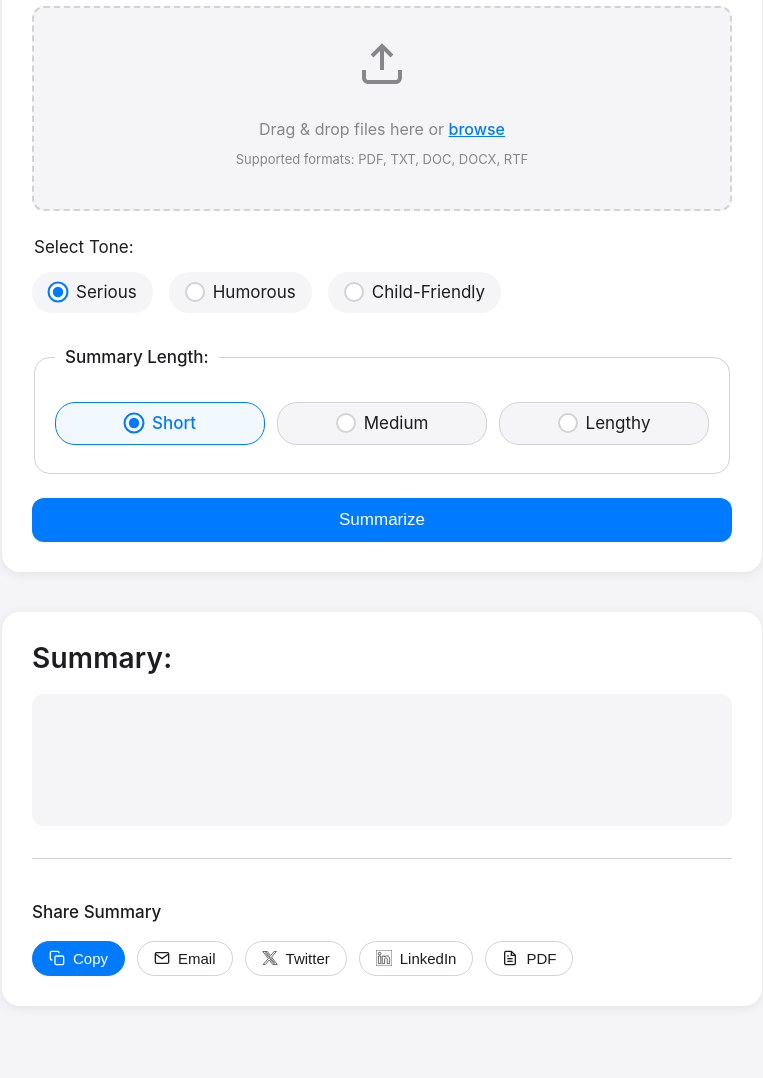
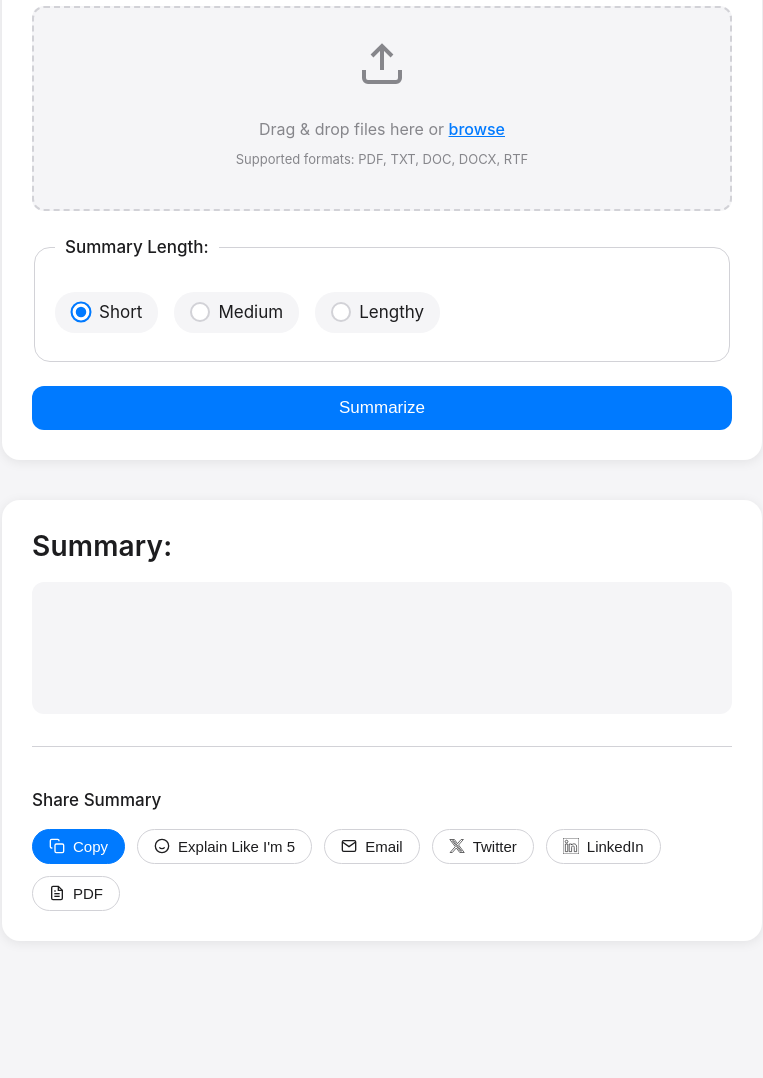
Before and after one commit to christiancalfp/tldrift, a Flask app: page / in a window 1280 px wide. Shown: the part 807-1885 px from the top of the page, without its empty margins (258-1021 px from the left). After the commit the page ends 1718 px from the top, so only its background shows below. Run offline with Flask 3, Linux system fonts and the light colour scheme; some libraries are stand-ins or nearby versions.

Commit message:
Remove tone selection and add ELI5 functionality

```diff
--- a/app.py
+++ b/app.py
@@ -207,44 +207,35 @@ def fetch_article_text(url):
         logger.error(f"Error parsing content from {url}: {e}")
         return None, f"Could not parse content from the URL. Error: {e}"
 
-def get_toned_summary(text, tone, length='medium'):
-    """Generates summary and applies tone using OpenAI API."""
+def get_summary(text, length='medium'):
+    """Generates summary using OpenAI API based on the specified length."""
     if not text or not text.strip():
          return None, "Input text is empty."
     if not client: # Check if client initialized correctly
         return None, "OpenAI client not initialized."
 
-    tone_instructions = {
-        "serious": "Summarize the following text, focusing on the core arguments, key findings, and essential information. Maintain a neutral tone and avoid any personal opinions or interpretations:",
-        "humorous": "Summarize the following text in a way that's both informative and hilariously relatable for a group chat. Inject some witty observations and humorous commentary, but still accurately convey the main points:",
-        "child-friendly": "Summarize the following text in simple terms that a 5-year-old can easily understand. Use short sentences, everyday language, and relatable examples. Focus on the main idea and avoid complex vocabulary:"
-    }
-
     length_instructions = {
         "short": {
             "prompt": "Create 1-3 extremely brief bullet points capturing only the most essential information. Use phrases rather than full sentences. Format as:\n• Key point 1\n• Key point 2\n• Key point 3\nKeep each point under 10 words when possible:",
-            "max_tokens": 250  # Increased from 150
+            "max_tokens": 250
         },
         "medium": {
             "prompt": "Summarize in EXACTLY one continuous paragraph (4-6 sentences). Do not use bullet points:",
-            "max_tokens": 350  # Increased from 250
+            "max_tokens": 350
         },
         "lengthy": {
             "prompt": "Provide a detailed summary in 2-3 continuous paragraphs. Do not use bullet points:",
-            "max_tokens": 650  # Increased from 450
+            "max_tokens": 650
         }
     }
-
-    if tone not in tone_instructions:
-        return None, "Invalid tone selected."
 
     if length not in length_instructions:
         length = 'medium'  # Default to medium if invalid length
         logger.warning(f"Invalid length '{length}' provided, defaulting to 'medium'")
 
     try:
-        # Step 1: Summarize the text with specified length
-        logger.info(f"Requesting summary with length: {length}, tone: {tone}")
+        # Summarize the text with specified length
+        logger.info(f"Requesting summary with length: {length}")
         length_config = length_instructions[length]
         summary_prompt = f"{length_config['prompt']}\n\n{text}"[:15000]  # Limit input size
 
@@ -292,72 +283,87 @@ Never include the word 'Summary:' in your response."""
             # Extract content based on response format
             logger.info(f"Summary response type: {type(summary_response)}")
             if hasattr(summary_response.choices[0], 'message'):
-                initial_summary = summary_response.choices[0].message.content.strip()
+                summary = summary_response.choices[0].message.content.strip()
             else:
                 # Fallback in case of different response structure
                 logger.info("Using alternate extraction method for summary")
                 if hasattr(summary_response.choices[0], 'text'):
-                    initial_summary = summary_response.choices[0].text.strip()
+                    summary = summary_response.choices[0].text.strip()
                 else:
                     # Last resort for dictionary-like responses
-                    initial_summary = str(summary_response.choices[0]).strip()
+                    summary = str(summary_response.choices[0]).strip()
 
-            logger.info("Initial summary received.")
+            logger.info("Summary received.")
+
+            # Clean up any remaining "Summary:" prefix if it somehow appears
+            summary = summary.replace("Summary:", "").strip()
+
+            return summary, None
+
         except Exception as e:
             logger.error(f"Error with summary generation: {e}")
             logger.error(f"Exception type: {type(e).__name__}")
             return None, f"Failed to generate summary: {str(e)}"
 
-        # Step 2: Apply the selected tone while maintaining length and format
-        logger.info(f"Requesting toned summary (Tone: {tone})")
-        tone_prompt = f"Current summary format: {length.upper()}\n\nRewrite with {tone} tone while maintaining the proper format for {length.upper()} summaries:\n\n{initial_summary}"
-
-        tone_system_message = """You are a helpful assistant that rewrites text in a specific tone. Follow these formatting rules exactly:
-
-1. For SHORT summaries: ALWAYS maintain 1-3 bullet points with the • character, each under 10 words. Never use paragraphs.
-2. For MEDIUM summaries: ALWAYS keep exactly ONE continuous paragraph (4-6 sentences). NEVER use bullet points.
-3. For LENGTHY summaries: ALWAYS maintain exactly 2-3 continuous paragraphs. NEVER use bullet points.
-
-Change ONLY the tone, not the format or structure. Never include the word 'Summary:' in your response."""
-
-        # Create messages array for tone API call
-        tone_messages = [
-            {"role": "system", "content": tone_system_message},
-            {"role": "user", "content": tone_prompt}
-        ]
-
-        # Call the API again for tone application
-        logger.info("Calling OpenAI API for tone application...")
-        toned_response = client.chat.completions.create(
-            model=model_to_use,
-            messages=tone_messages,
-            max_tokens=adjusted_max_tokens,
-            temperature=0.5,  # Moderate temperature for tone variation while maintaining format
-        )
-
-        # Extract content based on response format
-        logger.info(f"Tone response type: {type(toned_response)}")
-        if hasattr(toned_response.choices[0], 'message'):
-            final_summary = toned_response.choices[0].message.content.strip()
-        else:
-            # Fallback in case of different response structure
-            logger.info("Using alternate extraction method for toned summary")
-            if hasattr(toned_response.choices[0], 'text'):
-                final_summary = toned_response.choices[0].text.strip()
-            else:
-                # Last resort for dictionary-like responses
-                final_summary = str(toned_response.choices[0]).strip()
-
-        # Clean up any remaining "Summary:" prefix if it somehow appears
-        final_summary = final_summary.replace("Summary:", "").strip()
-        logger.info("Toned summary received.")
-
-        return final_summary, None
-
     except Exception as e:
         logger.error(f"OpenAI API error: {e}")
         logger.error(f"Exception type: {type(e).__name__}")
         return None, f"Failed to get summary from AI. Error: {e}"
+
+def explain_like_five(summary):
+    """Takes a summary and explains it in simple terms a 5-year-old would understand."""
+    if not summary or not summary.strip():
+        return None, "No summary provided to explain."
+    if not client:  # Check if client initialized correctly
+        return None, "OpenAI client not initialized."
+
+    try:
+        # Create system message for ELI5
+        system_message = """You are a helpful assistant that explains complex topics in very simple language that a 5-year-old child would understand.
+        Use short, simple sentences, everyday words, and avoid jargon or technical terms.
+        Include relatable examples or analogies where helpful. Be warm and friendly but factually accurate."""
+
+        eli5_prompt = f"Explain this summary in a way a 5-year-old would understand:\n\n{summary}"
+
+        # Create messages array for API call
+        messages = [
+            {"role": "system", "content": system_message},
+            {"role": "user", "content": eli5_prompt}
+        ]
+
+        # Use gpt-3.5-turbo for compatibility
+        model_to_use = "gpt-3.5-turbo"
+        logger.info(f"Using model: {model_to_use} for ELI5 explanation")
+
+        # Call the API using the appropriate client method
+        logger.info("Calling OpenAI API for ELI5 explanation...")
+        eli5_response = client.chat.completions.create(
+            model=model_to_use,
+            messages=messages,
+            max_tokens=600,  # Allow enough space for the explanation
+            temperature=0.6,  # Slightly higher temperature for more creative explanations
+        )
+
+        # Extract content based on response format
+        logger.info(f"ELI5 response type: {type(eli5_response)}")
+        if hasattr(eli5_response.choices[0], 'message'):
+            explanation = eli5_response.choices[0].message.content.strip()
+        else:
+            # Fallback in case of different response structure
+            logger.info("Using alternate extraction method for ELI5")
+            if hasattr(eli5_response.choices[0], 'text'):
+                explanation = eli5_response.choices[0].text.strip()
+            else:
+                # Last resort for dictionary-like responses
+                explanation = str(eli5_response.choices[0]).strip()
+
+        logger.info("ELI5 explanation received.")
+        return explanation, None
+
+    except Exception as e:
+        logger.error(f"OpenAI API error in ELI5: {e}")
+        logger.error(f"Exception type: {type(e).__name__}")
+        return None, f"Failed to get ELI5 explanation. Error: {e}"
 
 def extract_text_from_file(file):
     """Extract text from various file types (PDF, DOCX, TXT)."""
@@ -468,12 +474,11 @@ def handle_summarize():
     data = request.get_json()
     url = data.get('url')
     text_input = data.get('text')
-    tone = data.get('tone', 'serious') # Default to serious tone
     length = data.get('length', 'medium')  # Default to medium length
 
     logger.info(f"Summarize request - URL: {'present' if url else 'none'}, "
                f"Text: {'present' if text_input else 'none'}, "
-               f"Tone: {tone}, Length: {length}")
+               f"Length: {length}")
 
     article_text = None
     error = None
@@ -496,12 +501,40 @@ def handle_summarize():
     if not article_text: # Should be caught by fetcher, but double-check
          return jsonify({"error": "Failed to get article content."}), 500
 
-    summary, error = get_toned_summary(article_text, tone, length)
+    summary, error = get_summary(article_text, length)
 
     if error:
         return jsonify({"error": error}), 500
 
     return jsonify({"summary": summary})
+
+@app.route('/explain_like_five', methods=['POST'])
+def handle_eli5():
+    """API endpoint to handle ELI5 (Explain Like I'm 5) requests."""
+    if not request.is_json:
+        return jsonify({"error": "Request must be JSON"}), 400
+
+    # Check if OpenAI client is available
+    if client is None:
+        logger.error("ELI5 API called but OpenAI client is not initialized")
+        return jsonify({
+            "error": "OpenAI client not initialized. Please check API key and server logs."
+        }), 500
+
+    data = request.get_json()
+    summary = data.get('summary')
+
+    if not summary:
+        return jsonify({"error": "No summary provided to explain."}), 400
+
+    logger.info("Processing ELI5 request for summary")
+
+    explanation, error = explain_like_five(summary)
+
+    if error:
+        return jsonify({"error": error}), 500
+
+    return jsonify({"explanation": explanation})
 
 @app.route('/summarize_file', methods=['POST'])
 def handle_file_summarize():
@@ -532,11 +565,10 @@ def handle_file_summarize():
         if not allowed_file(file.filename):
             return jsonify({"error": f"File type not allowed. Please upload one of these formats: {', '.join(ALLOWED_EXTENSIONS)}"}), 400
 
-        # Get tone and length preferences from form data
-        tone = request.form.get('tone', 'serious')  # Default to serious tone
+        # Get length preference from form data
         length = request.form.get('length', 'medium')  # Default to medium length
 
-        logger.info(f"Processing file with tone: {tone}, length: {length}")
+        logger.info(f"Processing file with length: {length}")
 
         # Extract text from the file
         article_text, error = extract_text_from_file(file)
@@ -549,7 +581,7 @@ def handle_file_summarize():
             return jsonify({"error": "Failed to extract text from the file."}), 500
 
         # Generate summary
-        summary, error = get_toned_summary(article_text, tone, length)
+        summary, error = get_summary(article_text, length)
 
         if error:
             logger.error(f"Error generating summary: {error}")
--- a/static/style.css
+++ b/static/style.css
@@ -424,37 +424,6 @@ form:hover {
     margin-bottom: 12px;
 }
 
-.length-selection .radio-group {
-    display: flex;
-    gap: 12px;
-    flex-wrap: wrap;
-    justify-content: space-between;
-}
-
-.length-selection .radio-group label {
-    flex: 1;
-    min-width: 100px;
-    justify-content: center;
-    border: 1px solid var(--border-color);
-    background-color: var(--background-secondary);
-    transition: all 0.2s ease;
-}
-
-.length-selection .radio-group label:hover {
-    transform: translateY(-2px);
-    box-shadow: 0 2px 8px var(--shadow-color);
-}
-
-.length-selection .radio-group input[type="radio"]:checked + span {
-    color: var(--accent-color);
-    font-weight: 500;
-}
-
-.length-selection .radio-group label:has(input[type="radio"]:checked) {
-    border-color: var(--accent-color);
-    background-color: rgba(var(--accent-color-rgb), 0.05);
-}
-
 /* Make the form sections visually distinct */
 fieldset + fieldset {
     border-top: 1px solid var(--border-color);
--- a/templates/index.html
+++ b/templates/index.html
@@ -212,24 +212,6 @@
                     </div>
                 </div>
 
-                <fieldset class="input-group tone-selection">
-                    <legend>Select Tone:</legend>
-                    <div class="radio-group">
-                        <label>
-                            <input type="radio" name="tone" value="serious" checked>
-                            <span>Serious</span>
-                        </label>
-                        <label>
-                            <input type="radio" name="tone" value="humorous">
-                            <span>Humorous</span>
-                        </label>
-                        <label>
-                            <input type="radio" name="tone" value="child-friendly">
-                            <span>Child-Friendly</span>
-                        </label>
-                    </div>
-                </fieldset>
-
                 <fieldset class="input-group length-selection">
                     <legend>Summary Length:</legend>
                     <div class="radio-group">
@@ -263,6 +245,11 @@
             <h2>Summary:</h2>
             <pre id="summaryOutput" aria-live="polite"></pre>
 
+            <div id="eli5Area" style="display: none;" class="eli5-section">
+                <h2>Explanation for a 5-year-old:</h2>
+                <pre id="eli5Output" aria-live="polite"></pre>
+            </div>
+
             <div class="share-options">
                 <h3>Share Summary</h3>
                 <div class="share-buttons">
@@ -272,6 +259,16 @@
                             <path d="M5 15H4a2 2 0 0 1-2-2V4a2 2 0 0 1 2-2h9a2 2 0 0 1 2 2v1"></path>
                         </svg>
                         Copy
+                    </button>
+
+                    <button class="share-button eli5-button" aria-label="Explain like I'm 5">
+                        <svg width="16" height="16" viewBox="0 0 24 24" fill="none" stroke="currentColor" stroke-width="2">
+                            <circle cx="12" cy="12" r="10"></circle>
+                            <path d="M8 14s1.5 2 4 2 4-2 4-2"></path>
+                            <line x1="9" y1="9" x2="9.01" y2="9"></line>
+                            <line x1="15" y1="9" x2="15.01" y2="9"></line>
+                        </svg>
+                        Explain Like I'm 5
                     </button>
 
                     <button class="share-button email-button" aria-label="Share via email">
@@ -461,7 +458,6 @@
 
                 const url = urlInput.value.trim();
                 const text = textInput.value.trim();
-                const tone = document.querySelector('input[name="tone"]:checked').value;
                 const length = document.querySelector('input[name="length"]:checked').value;
 
                 // Count how many input methods are used
@@ -490,7 +486,6 @@
                                 headers: { 'Content-Type': 'application/json' },
                                 body: JSON.stringify({
                                     text: uploadedFileContent,
-                                    tone,
                                     length
                                 })
                             });
@@ -498,7 +493,6 @@
                             // For PDF, DOC, etc., we need to use FormData
                             const formData = new FormData();
                             formData.append('file', uploadedFileContent);
-                            formData.append('tone', tone);
                             formData.append('length', length);
 
                             console.log('Uploading file using FormData');
@@ -515,7 +509,7 @@
                         response = await fetch('/summarize', {
                             method: 'POST',
                             headers: { 'Content-Type': 'application/json' },
-                            body: JSON.stringify({ url, text, tone, length })
+                            body: JSON.stringify({ url, text, length })
                         });
                     }
 
@@ -578,6 +572,10 @@
         const twitterButton = document.querySelector('.twitter-button');
         const linkedinButton = document.querySelector('.linkedin-button');
         const pdfButton = document.querySelector('.pdf-button');
+        const eli5Button = document.querySelector('.eli5-button');
+
+        const eli5Area = document.getElementById('eli5Area');
+        const eli5Output = document.getElementById('eli5Output');
 
         copyButton.addEventListener('click', async () => {
             const summary = document.getElementById('summaryOutput').textContent;
@@ -586,6 +584,59 @@
                 showToast('Summary copied to clipboard!');
             } catch (err) {
                 showToast('Failed to copy text. Please try again.');
+            }
+        });
+
+        eli5Button.addEventListener('click', async () => {
+            const summary = document.getElementById('summaryOutput').textContent;
+
+            if (!summary.trim()) {
+                showToast('Please generate a summary first.');
+                return;
+            }
+
+            // Show loading state
+            eli5Button.disabled = true;
+            eli5Button.innerHTML = `
+                <div class="spinner-small"></div>
+                Explaining...
+            `;
+
+            try {
+                const response = await fetch('/explain_like_five', {
+                    method: 'POST',
+                    headers: { 'Content-Type': 'application/json' },
+                    body: JSON.stringify({ summary })
+                });
+
+                const data = await response.json();
+
+                if (response.ok) {
+                    eli5Output.textContent = data.explanation;
+                    eli5Area.style.display = 'block';
+
+                    // Scroll to the ELI5 section
+                    eli5Area.scrollIntoView({ behavior: 'smooth' });
+
+                    showToast('Explanation generated!');
+                } else {
+                    showToast(`Error: ${data.error || 'Failed to generate explanation.'}`);
+                }
+            } catch (error) {
+                console.error('Fetch Error:', error);
+                showToast(`Error: Could not connect to the server. ${error.message}`);
+            } finally {
+                // Reset button state
+                eli5Button.disabled = false;
+                eli5Button.innerHTML = `
+                    <svg width="16" height="16" viewBox="0 0 24 24" fill="none" stroke="currentColor" stroke-width="2">
+                        <circle cx="12" cy="12" r="10"></circle>
+                        <path d="M8 14s1.5 2 4 2 4-2 4-2"></path>
+                        <line x1="9" y1="9" x2="9.01" y2="9"></line>
+                        <line x1="15" y1="9" x2="15.01" y2="9"></line>
+                    </svg>
+                    Explain Like I'm 5
+                `;
             }
         });
 
```
Also changed, not shown: other parts of static/style.css (+36 -0 lines).
